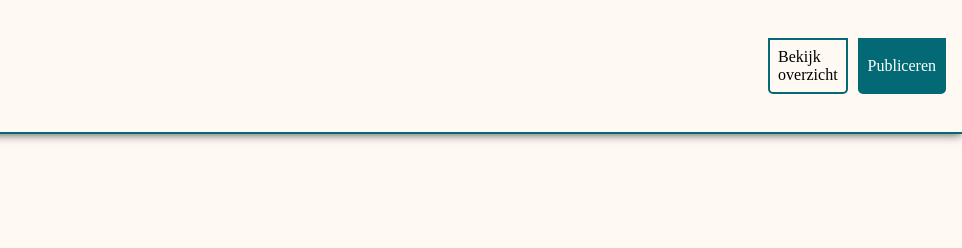
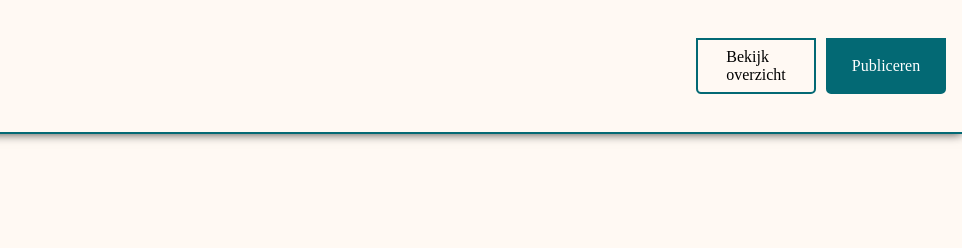
Before and after one commit to fishonfire/fof_frontend_assessment, a plain HTML site: page index.html in a window 1280 px wide. Shown: the top 248 px of the page, 318-1280 px from the left. Drawn offline with nearby package versions, Linux system fonts and the light colour scheme.

Commit message:
fix: button width

```diff
--- a/css/styling.css
+++ b/css/styling.css
@@ -84,7 +84,6 @@ html {
 
 .header-button {
 
-
   background-color: transparent;
   border-radius: 0px 0px 5px 5px;
 
@@ -97,8 +96,9 @@ html {
   justify-content: center;
   align-items: center;
   padding: 8px;
-
+  width: fit-content;
   text-decoration: none;
+  min-width: 100px;
   color: inherit;
 }
 
```
